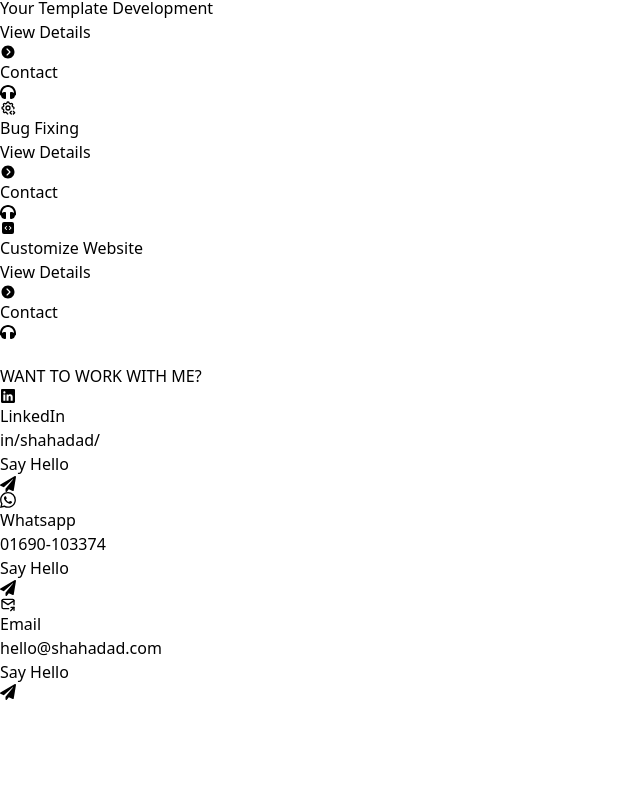
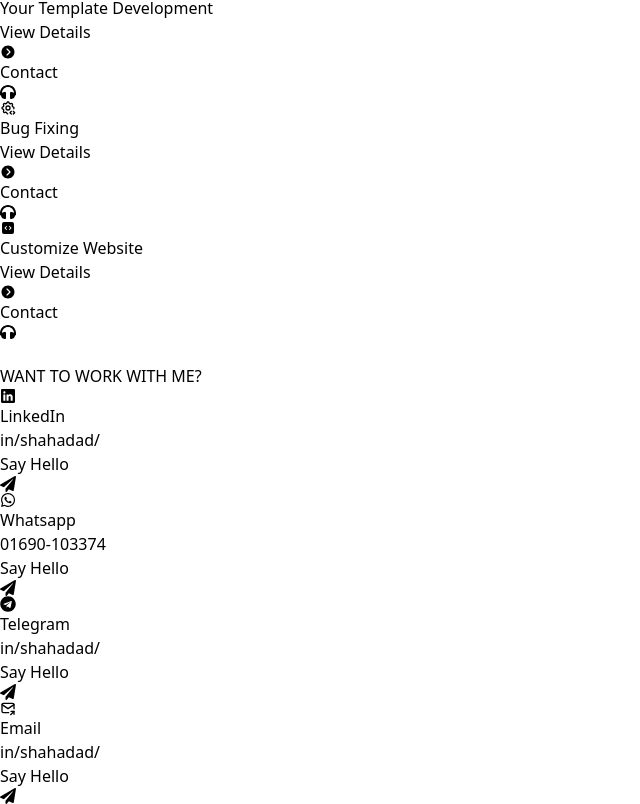
Before and after one commit to mdshahadad/portfolio, a React (Vite) app: page / in a window 1280 px wide. Shown: the part 2004-2808 px from the top of the page, without its empty margins (0-640 px from the left). Before the commit the page ends 2704 px from the top, so only its background shows below. Built offline with nearby package versions, Linux system fonts and the light colour scheme.

Commit message:
Social icons card with say hello button withe hover effect added

```diff
--- a/src/Home/AboutMeSection/AboutMeText.jsx
+++ b/src/Home/AboutMeSection/AboutMeText.jsx
@@ -4,16 +4,16 @@ const AboutMeText = () => {
     return (
         <div className="">
             <div data-aos="fade-left"
-                data-aos-duration="1500"
-                data-aos-delay="200"
+                data-aos-duration="1000"
+                // data-aos-delay="200"
                 data-aos-easing="linear"
                 className="z-20 md:hover:z-10 absolute top-20 md:top-28 right-0 md:right-60">
                 <img className="opacity-25" src="https://i.postimg.cc/c4pMKW73/IMG-2118-1.png" alt="" />
             </div>
             <div
                 data-aos="fade-right"
-                data-aos-duration="1500"
-                data-aos-delay="200"
+                data-aos-duration="1000"
+                // data-aos-delay="200"
                 data-aos-easing="linear"
                 className="absolute bottom-10 md:bottom-56 w-3/4 md:w-1/3 font-medium text-xl left-8 md:left-[350px] z-20">
                 <div className="space-y-5 hover:text-white hover:opacity-70 md:text-[#949090] text-white opacity-75 md:opacity-85 ">
--- a/src/Home/ContactSection/ContactIcons.jsx
+++ b/src/Home/ContactSection/ContactIcons.jsx
@@ -1,40 +1,68 @@
 import { TbMailShare } from "react-icons/tb";
-import { BsWhatsapp } from "react-icons/bs";
 import { IoLogoLinkedin } from "react-icons/io5";
-import { FaPaperPlane } from "react-icons/fa";
+import { FaPaperPlane, FaWhatsapp } from "react-icons/fa";
+import { FaTelegram } from "react-icons/fa";
+import { Link } from "react-router-dom";
+
 
 
 const ContactIcons = () => {
     return (
-        <div className="flex justify-between max-w-4xl mx-auto">
-            <div className="bg-white opacity-75 hover:opacity-100 hover:scale-105 transition-all px-8 py-5 rounded-xl w-60 cursor-pointer">
+        <div className="flex justify-between max-w-6xl mx-auto">
+            <div className="bg-white opacity-75 hover:opacity-100 hover:scale-105 transition-all px-8 py-5 rounded-xl w-64 cursor-pointer">
                 <div className="flex justify-center">
                     <IoLogoLinkedin className="text-6xl mb-2" />
                 </div>
                 <div className="text-center">
                     <h4 className="text-center font-semibold text-lg">LinkedIn</h4>
                     <p>in/shahadad/</p>
-                    <p className="flex items-center justify-center mt-8">Say Hello <FaPaperPlane className="ml-2 text-xl" /></p>
+                    <div className="flex justify-center">
+                        <Link>
+                            <button className="flex items-center text-lg cursor-pointer px-8 py-2 rounded-full bg-black text-white mt-8 hover:font-medium hover:bg-transparent border-2 border-black hover:text-black" >Say Hello <FaPaperPlane className="ml-2 text-xl" /></button>
+                        </Link>
+                    </div>
                 </div>
             </div>
-            <div className="bg-white opacity-75 hover:opacity-100 hover:scale-105 transition-all px-8 py-5 rounded-xl w-60 cursor-pointer">
+            <div className="bg-white opacity-75 hover:opacity-100 hover:scale-105 transition-all px-8 py-5 rounded-xl w-64 cursor-pointer">
                 <div className="flex justify-center">
-                    <BsWhatsapp className="text-6xl mb-2" />
+                    <FaWhatsapp className="text-6xl mb-2" />
                 </div>
                 <div className="text-center">
-                    <h4>Whatsapp</h4>
+                    <h4 className="text-center font-semibold text-lg">Whatsapp</h4>
                     <p>01690-103374</p>
-                    <p className="flex items-center justify-center mt-8">Say Hello <FaPaperPlane className="ml-2 text-xl" /></p>
+                    <div className="flex justify-center">
+                        <Link>
+                            <button className="flex items-center text-lg cursor-pointer px-8 py-2 rounded-full bg-black text-white mt-8 hover:font-medium hover:bg-transparent border-2 border-black hover:text-black" >Say Hello <FaPaperPlane className="ml-2 text-xl" /></button>
+                        </Link>
+                    </div>
                 </div>
             </div>
-            <div className="bg-white opacity-75 hover:opacity-100 hover:scale-105 transition-all px-8 py-5 rounded-xl w-60 cursor-pointer">
+            <div className="bg-white opacity-75 hover:opacity-100 hover:scale-105 transition-all px-8 py-5 rounded-xl w-64 cursor-pointer">
+                <div className="flex justify-center">
+                    <FaTelegram className="text-6xl mb-2" />
+                </div>
+                <div className="text-center">
+                    <h4 className="text-center font-semibold text-lg">Telegram</h4>
+                    <p>in/shahadad/</p>
+                    <div className="flex justify-center">
+                        <Link>
+                            <button className="flex items-center text-lg cursor-pointer px-8 py-2 rounded-full bg-black text-white mt-8 hover:font-medium hover:bg-transparent border-2 border-black hover:text-black" >Say Hello <FaPaperPlane className="ml-2 text-xl" /></button>
+                        </Link>
+                    </div>
+                </div>
+            </div>
+            <div className="bg-white opacity-75 hover:opacity-100 hover:scale-105 transition-all px-8 py-5 rounded-xl w-64 cursor-pointer">
                 <div className="flex justify-center">
                     <TbMailShare className="text-6xl mb-2" />
                 </div>
                 <div className="text-center">
-                    <h4>Email</h4>
-                    <p>hello@shahadad.com</p>
-                    <p className="flex items-center justify-center mt-8">Say Hello <FaPaperPlane className="ml-2 text-xl" /></p>
+                    <h4 className="text-center font-semibold text-lg">Email</h4>
+                    <p>in/shahadad/</p>
+                    <div className="flex justify-center">
+                        <Link>
+                            <button className="flex items-center text-lg cursor-pointer px-8 py-2 rounded-full bg-black text-white mt-8 hover:font-medium hover:bg-transparent border-2 border-black hover:text-black" >Say Hello <FaPaperPlane className="ml-2 text-xl" /></button>
+                        </Link>
+                    </div>
                 </div>
             </div>
         </div>
--- a/src/Home/MySkillsSection/Skills.jsx
+++ b/src/Home/MySkillsSection/Skills.jsx
@@ -3,7 +3,7 @@ import SkillsTitle from "./SkillsTitle";
 
 const Skills = () => {
     return (
-        <div className="bg-black h-screen">
+        <div className="bg-black h-screen mb-20">
             <div className="relative">
                 <SkillsTitle></SkillsTitle>
             </div>
--- a/src/Home/Services/Services.jsx
+++ b/src/Home/Services/Services.jsx
@@ -3,7 +3,7 @@ import ServicesTitle from "./ServicesTitle";
 
 const Services = () => {
     return (
-        <div className="bg-black">
+        <div className="bg-black mb-20">
             <div className="relative">
                 <ServicesTitle></ServicesTitle>
             </div>
```
